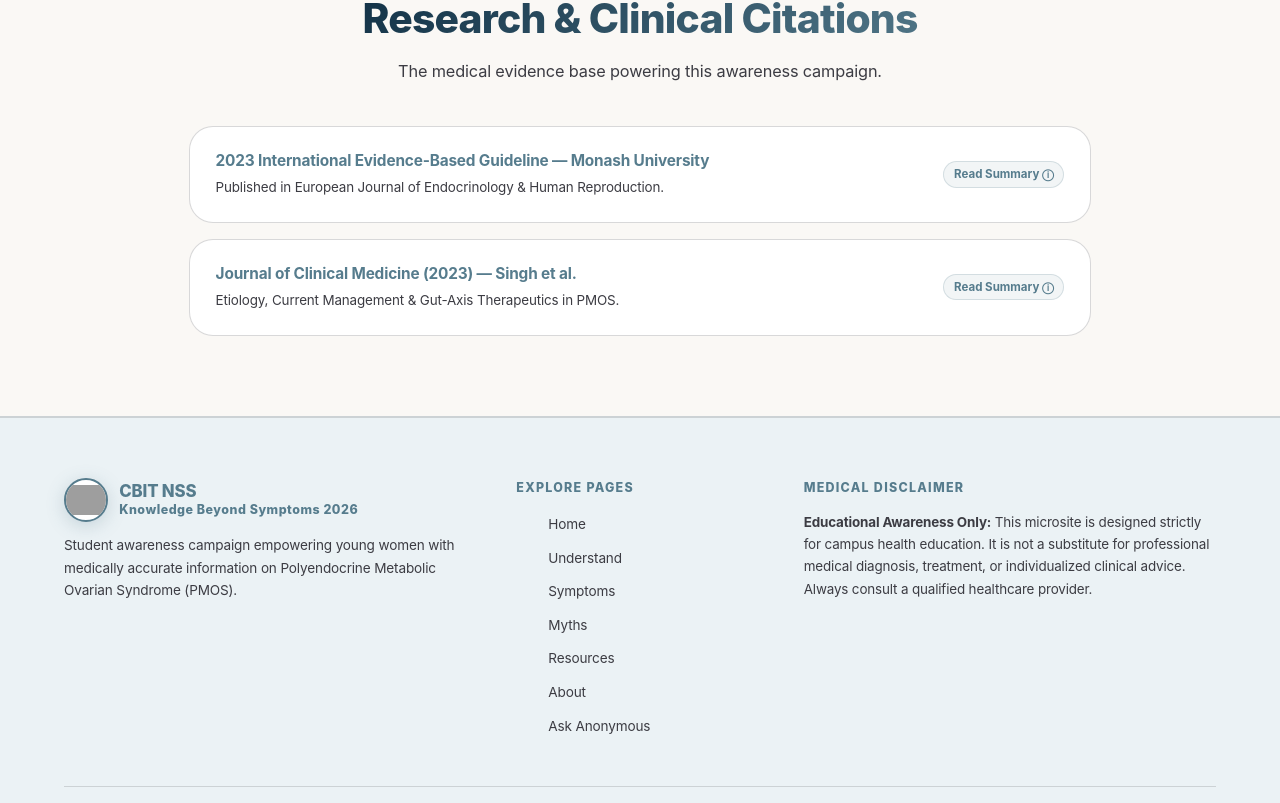
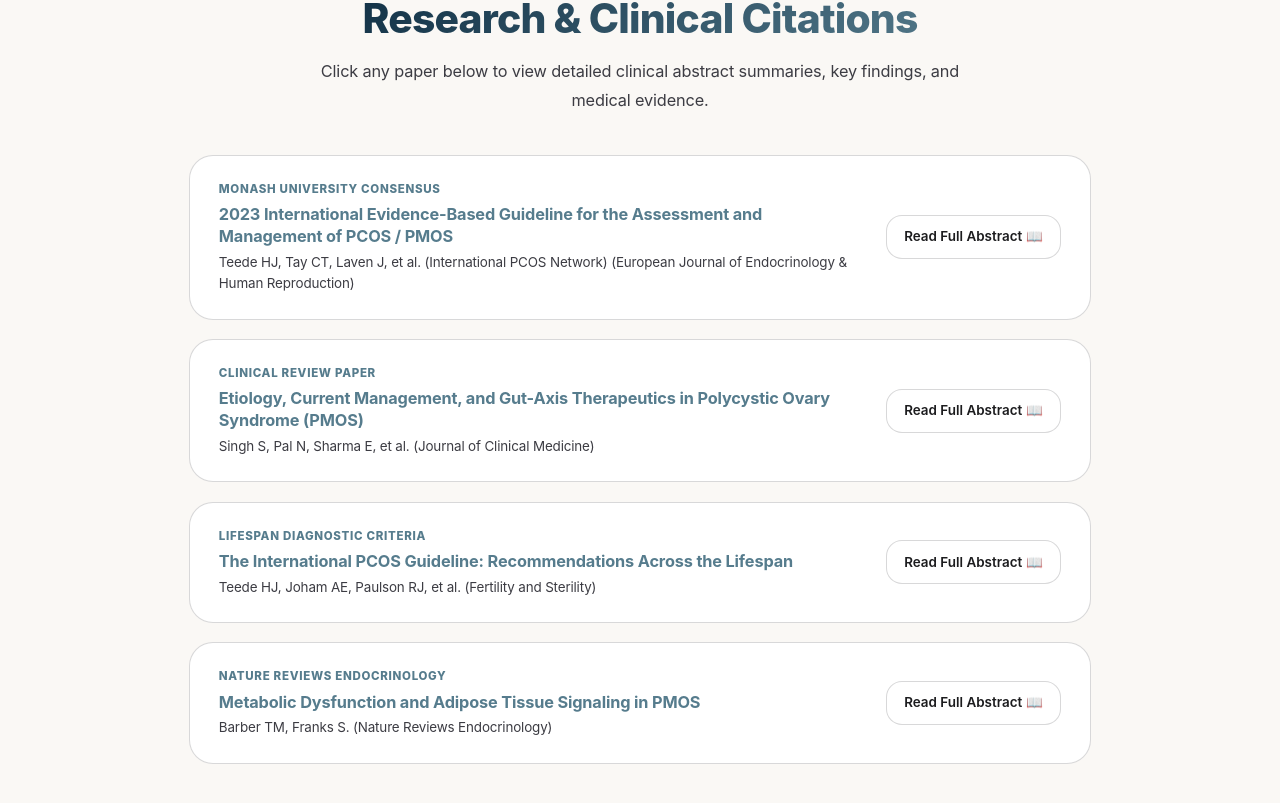
Before and after one commit to vroom0456/CBITNSS-World-PMOS-Day, a Next.js app: page /resources in a window 1280 px wide. Shown: the part 1137-1940 px from the top of the page. Built offline with nearby package versions, Linux system fonts and the light colour scheme; grey boxes are pictures that could not be loaded.

Commit message:
Expand clinical abstracts on Resources page with detailed methodology, key findings, bulleted insights, and direct literature links

```diff
--- a/src/app/resources/page.tsx
+++ b/src/app/resources/page.tsx
@@ -4,10 +4,23 @@ import React, { useEffect, useState } from 'react';
 import Navbar from '@/components/layout/Navbar';
 import Footer from '@/components/layout/Footer';
 
+interface Citation {
+  id: string;
+  title: string;
+  sub: string;
+  badge: string;
+  authors: string;
+  journal: string;
+  summary: string;
+  background: string;
+  keyFindings: string[];
+  clinicalTakeaway: string;
+  link: string;
+}
+
 export default function ResourcesPage() {
   const [sourceDrawerOpen, setSourceDrawerOpen] = useState(false);
-  const [selectedSourceTitle, setSelectedSourceTitle] = useState('');
-  const [selectedSourceContent, setSelectedSourceContent] = useState('');
+  const [selectedCitation, setSelectedCitation] = useState<Citation | null>(null);
 
   useEffect(() => {
     window.scrollTo(0, 0);
@@ -21,9 +34,8 @@ export default function ResourcesPage() {
     return () => observer.disconnect();
   }, []);
 
-  const openSourceModal = (title: string, content: string) => {
-    setSelectedSourceTitle(title);
-    setSelectedSourceContent(content);
+  const openSourceModal = (citation: Citation) => {
+    setSelectedCitation(citation);
     setSourceDrawerOpen(true);
   };
 
@@ -51,6 +63,79 @@ export default function ResourcesPage() {
       sub: 'Clinical & Patient Care Overview',
       desc: 'General medical information about symptoms, diagnosis and treatment.',
       url: 'https://www.mayoclinic.org/diseases-conditions/pcos/symptoms-causes/syc-20353416'
+    }
+  ];
+
+  const citations: Citation[] = [
+    {
+      id: 'monash-2023',
+      title: '2023 International Evidence-Based Guideline for the Assessment and Management of PCOS / PMOS',
+      sub: 'European Journal of Endocrinology & Human Reproduction',
+      badge: 'MONASH UNIVERSITY CONSENSUS',
+      authors: 'Teede HJ, Tay CT, Laven J, et al. (International PCOS Network)',
+      journal: 'European Journal of Endocrinology, 2023; 189(2): G43–G64.',
+      summary: 'Comprehensive international clinical guideline endorsed by 39 global medical societies across 71 countries.',
+      background: 'Synthesizes high-quality systematic reviews and meta-analyses to update clinical standards for diagnosis, metabolic risk stratification, emotional health, and lifestyle management in women with PMOS globally.',
+      keyFindings: [
+        'Epidemiology: Affects an estimated 1 in 8 (8–13%) women of reproductive age worldwide, making it the most prevalent female endocrine-metabolic disorder.',
+        'Diagnostic Standards: Applies refined Rotterdam criteria with emphasis on clinical or biochemical hyperandrogenism, irregular cycles, and multi-follicular ovarian morphology.',
+        'Psychological Care: Establishes routine screening for anxiety, depression, and body image distress as an essential primary tier of healthcare.',
+        'First-Line Interventions: Multicomponent lifestyle management (nutrition, exercise, behavioral strategies) is recommended prior to pharmacological therapies.'
+      ],
+      clinicalTakeaway: 'PMOS is a complex multi-system endocrine disorder requiring routine emotional wellbeing assessments alongside metabolic and reproductive care.',
+      link: 'https://www.monash.edu/medicine/sphpm/mchri/pcos/guideline'
+    },
+    {
+      id: 'singh-2023',
+      title: 'Etiology, Current Management, and Gut-Axis Therapeutics in Polycystic Ovary Syndrome (PMOS)',
+      sub: 'Journal of Clinical Medicine',
+      badge: 'CLINICAL REVIEW PAPER',
+      authors: 'Singh S, Pal N, Sharma E, et al.',
+      journal: 'Journal of Clinical Medicine, 2023; 12(4): 1492.',
+      summary: 'State-of-the-art review on metabolic signaling pathways, gut microbiome axis (DOGMA hypothesis), and targeted supplementation.',
+      background: 'Investigates the physiological mechanisms driving hyperinsulinemia, ovarian hyperandrogenism, and systemic low-grade chronic inflammation in PMOS phenotypes.',
+      keyFindings: [
+        'Rotterdam Phenotypes: Evaluates four distinct clinical phenotypes (Phenotypes A–D) and their varying metabolic and reproductive risk profiles.',
+        'Gut Microbiome Axis: Demonstrates that altered intestinal microflora composition directly correlates with insulin resistance and elevated serum testosterone levels.',
+        'Cellular Inositol Signaling: Examines the physiological role of Myo-Inositol and D-Chiro-Inositol in enhancing insulin receptor sensitivity and cellular signaling.',
+        'Exercise Physiology: Confirms structured aerobic and resistance exercise significantly improves peripheral glucose disposal independent of body weight loss.'
+      ],
+      clinicalTakeaway: 'Insulin sensitizing strategies and regular physical activity address root metabolic drivers of PMOS beyond superficial symptom suppression.',
+      link: 'https://www.ncbi.nlm.nih.gov/pmc/articles/PMC9965551/'
+    },
+    {
+      id: 'teede-2024',
+      title: 'The International PCOS Guideline: Recommendations Across the Lifespan',
+      sub: 'Fertility and Sterility',
+      badge: 'LIFESPAN DIAGNOSTIC CRITERIA',
+      authors: 'Teede HJ, Joham AE, Paulson RJ, et al.',
+      journal: 'Fertility and Sterility, 2024; 121(2): 205–216.',
+      summary: 'Lifespan recommendations for cardiovascular risk, diabetes screening, and adolescent-specific diagnostic guidelines.',
+      background: 'Provides precise evidence-based diagnostic criteria for adolescents to prevent misdiagnosis during normal pubertal developmental transitions.',
+      keyFindings: [
+        'Adolescent Diagnostics: Adolescent diagnosis strictly requires BOTH ovulatory dysfunction and hyperandrogenism; pelvic ultrasound is not recommended within 8 years of menarche.',
+        'Cardiovascular Screening: Recommends regular blood pressure and lipid profile assessments based on elevated lifetime metabolic risk.',
+        'Diabetes Risk: Recommends 2-hour oral glucose tolerance testing (OGTT) for accurate glycemic status determination.'
+      ],
+      clinicalTakeaway: 'Adolescent diagnostic criteria must avoid over-diagnosing normal pubertal physiological shifts while ensuring appropriate metabolic monitoring.',
+      link: 'https://www.fertstert.org/article/S0015-0282(23)00827-X/fulltext'
+    },
+    {
+      id: 'barber-2023',
+      title: 'Metabolic Dysfunction and Adipose Tissue Signaling in PMOS',
+      sub: 'Nature Reviews Endocrinology',
+      badge: 'NATURE REVIEWS ENDOCRINOLOGY',
+      authors: 'Barber TM, Franks S.',
+      journal: 'Nature Reviews Endocrinology, 2023; 19(9): 521–537.',
+      summary: 'Comprehensive review of hyperinsulinemia, hepatic SHBG suppression, and ovarian androgen biosynthesis.',
+      background: 'Explores the complex physiological feedback loops connecting pancreatic insulin secretion, liver hormone production, and ovarian androgen generation.',
+      keyFindings: [
+        'Synergistic Stimulation: Hyperinsulinemia acts synergistically with LH to stimulate ovarian theca cells to synthesize excess androgenic hormones.',
+        'Hepatic Regulation: High circulating insulin suppresses liver production of Sex Hormone-Binding Globulin (SHBG), increasing free bioavailable testosterone.',
+        'Adipocyte Function: Identifies tissue-level insulin resistance as a core pathological feature present in both lean and higher-weight individuals.'
+      ],
+      clinicalTakeaway: 'Hyperinsulinemia is a primary driver of elevated free testosterone in PMOS, reinforcing the critical role of metabolic care.',
+      link: 'https://www.nature.com/articles/s41574-023-00862-y'
     }
   ];
 
@@ -112,31 +197,23 @@ export default function ResourcesPage() {
             <div className="heading-box reveal" style={{ textAlign: 'center', marginBottom: '2.5rem' }}>
               <span className="section-tag">🔬 Clinical Literature</span>
               <h2 className="section-title">Research &amp; <span className="accent">Clinical Citations</span></h2>
-              <p className="section-desc">The medical evidence base powering this awareness campaign.</p>
+              <p className="section-desc">Click any paper below to view detailed clinical abstract summaries, key findings, and medical evidence.</p>
             </div>
 
-            <div style={{ display: 'flex', flexDirection: 'column', gap: '1rem' }}>
-              {[
-                {
-                  title: '2023 International Evidence-Based Guideline — Monash University',
-                  sub: 'Published in European Journal of Endocrinology & Human Reproduction.',
-                  src: '2023 Monash Guideline',
-                  srcDesc: 'Comprehensive international consensus guideline covering PMOS assessment, epidemiology (estimated 1 in 8 women affected), lifestyle recommendations, and emotional wellbeing as a core care component.'
-                },
-                {
-                  title: 'Journal of Clinical Medicine (2023) — Singh et al.',
-                  sub: 'Etiology, Current Management & Gut-Axis Therapeutics in PMOS.',
-                  src: 'Journal of Clinical Medicine 2023',
-                  srcDesc: 'Review covering Rotterdam criteria phenotypes, gut microbiome research, cellular second messengers, and exercise-induced metabolic benefit in PMOS.'
-                }
-              ].map((r, i) => (
-                <div key={i} className="reveal" style={{ background: '#FFFFFF', padding: '1.4rem 1.6rem', borderRadius: 'var(--r-md)', border: '1.5px solid var(--border-light)', display: 'flex', justifyContent: 'space-between', alignItems: 'center', flexWrap: 'wrap', gap: '1rem' }}>
-                  <div>
-                    <strong style={{ color: 'var(--nss-navy)', display: 'block', fontSize: '0.96rem' }}>{r.title}</strong>
-                    <span style={{ fontSize: '0.84rem', color: 'var(--text-body)' }}>{r.sub}</span>
+            <div style={{ display: 'flex', flexDirection: 'column', gap: '1.2rem' }}>
+              {citations.map((c) => (
+                <div key={c.id} className="reveal" style={{ background: '#FFFFFF', padding: '1.5rem 1.8rem', borderRadius: 'var(--r-md)', border: '1.5px solid var(--border-light)', display: 'flex', justifyContent: 'space-between', alignItems: 'center', flexWrap: 'wrap', gap: '1.2rem' }}>
+                  <div style={{ flex: 1, minWidth: '280px' }}>
+                    <span style={{ fontSize: '0.72rem', fontWeight: 800, color: 'var(--nss-blue-accent)', letterSpacing: '0.06em', textTransform: 'uppercase', display: 'block', marginBottom: '0.3rem' }}>{c.badge}</span>
+                    <strong style={{ color: 'var(--nss-navy)', display: 'block', fontSize: '1.02rem', lineHeight: 1.35, marginBottom: '0.3rem' }}>{c.title}</strong>
+                    <span style={{ fontSize: '0.84rem', color: 'var(--text-body)', display: 'block' }}>{c.authors} ({c.sub})</span>
                   </div>
-                  <button className="source-trigger-btn" onClick={() => openSourceModal(r.src, r.srcDesc)}>
-                    Read Summary ⓘ
+                  <button
+                    className="btn-sec-link"
+                    style={{ fontSize: '0.84rem', padding: '0.5rem 1.1rem', flexShrink: 0 }}
+                    onClick={() => openSourceModal(c)}
+                  >
+                    Read Full Abstract 📖
                   </button>
                 </div>
               ))}
@@ -147,19 +224,61 @@ export default function ResourcesPage() {
       </main>
 
       {/* SOURCE DRAWER MODAL */}
-      {sourceDrawerOpen && (
+      {sourceDrawerOpen && selectedCitation && (
         <div className="modal-overlay active" style={{ display: 'flex' }} onClick={() => setSourceDrawerOpen(false)}>
-          <div className="modal-window" onClick={(e) => e.stopPropagation()}>
+          <div className="modal-window" style={{ maxWidth: '680px', padding: '2.4rem 2rem' }} onClick={(e) => e.stopPropagation()}>
             <button className="modal-close-btn" onClick={() => setSourceDrawerOpen(false)}>✕</button>
-            <span className="modal-badge">📚 Citation Summary</span>
-            <h3 style={{ fontSize: '1.2rem', fontWeight: 800, color: 'var(--nss-navy)', marginBottom: '0.8rem' }}>{selectedSourceTitle}</h3>
-            <p style={{ fontSize: '0.92rem', color: 'var(--text-body)', lineHeight: 1.7 }}>{selectedSourceContent}</p>
-            <button
-              onClick={() => setSourceDrawerOpen(false)}
-              className="btn-modal-close-action"
-            >
-              Close Citation
-            </button>
+            <span className="modal-badge">🔬 Peer-Reviewed Clinical Abstract</span>
+
+            <h3 style={{ fontSize: '1.25rem', fontWeight: 800, color: 'var(--nss-navy)', marginBottom: '0.4rem', lineHeight: 1.35 }}>
+              {selectedCitation.title}
+            </h3>
+
+            <p style={{ fontSize: '0.82rem', fontWeight: 700, color: 'var(--nss-blue-accent)', marginBottom: '1rem' }}>
+              {selectedCitation.authors} · <em>{selectedCitation.journal}</em>
+            </p>
+
+            <div style={{ background: 'var(--bg-main)', border: '1px solid var(--border-light)', borderRadius: 'var(--r-sm)', padding: '1rem 1.2rem', marginBottom: '1.2rem' }}>
+              <strong style={{ fontSize: '0.82rem', color: 'var(--nss-navy)', textTransform: 'uppercase', letterSpacing: '0.05em', display: 'block', marginBottom: '0.3rem' }}>Overview &amp; Scope:</strong>
+              <p style={{ fontSize: '0.88rem', color: 'var(--text-body)', lineHeight: 1.6, margin: 0 }}>{selectedCitation.background}</p>
+            </div>
+
+            <div style={{ marginBottom: '1.2rem' }}>
+              <strong style={{ fontSize: '0.85rem', color: 'var(--nss-navy)', textTransform: 'uppercase', letterSpacing: '0.05em', display: 'block', marginBottom: '0.6rem' }}>Key Clinical Findings:</strong>
+              <ul style={{ paddingLeft: '1.2rem', margin: 0, display: 'flex', flexDirection: 'column', gap: '0.5rem' }}>
+                {selectedCitation.keyFindings.map((finding, idx) => (
+                  <li key={idx} style={{ fontSize: '0.88rem', color: 'var(--text-body)', lineHeight: 1.6 }}>
+                    {finding}
+                  </li>
+                ))}
+              </ul>
+            </div>
+
+            <div style={{ background: 'var(--soft-teal-bg)', borderLeft: '4px solid var(--nss-blue-accent)', padding: '0.85rem 1.1rem', borderRadius: 'var(--r-sm)', marginBottom: '1.5rem' }}>
+              <strong style={{ fontSize: '0.8rem', color: 'var(--nss-navy)', textTransform: 'uppercase', letterSpacing: '0.06em', display: 'block', marginBottom: '0.2rem' }}>Clinical Takeaway:</strong>
+              <p style={{ fontSize: '0.86rem', color: 'var(--nss-navy)', fontWeight: 600, lineHeight: 1.5, margin: 0 }}>
+                {selectedCitation.clinicalTakeaway}
+              </p>
+            </div>
+
+            <div style={{ display: 'flex', gap: '0.75rem', justifyContent: 'flex-end', flexWrap: 'wrap' }}>
+              <a
+                href={selectedCitation.link}
+                target="_blank"
+                rel="noopener noreferrer"
+                className="btn-sec-link"
+                style={{ fontSize: '0.84rem', padding: '0.5rem 1.1rem' }}
+              >
+                View Article / PubMed ↗
+              </a>
+              <button
+                onClick={() => setSourceDrawerOpen(false)}
+                className="btn-primary-cta"
+                style={{ fontSize: '0.84rem', padding: '0.5rem 1.2rem', minHeight: '38px' }}
+              >
+                Close Abstract
+              </button>
+            </div>
           </div>
         </div>
       )}
```
